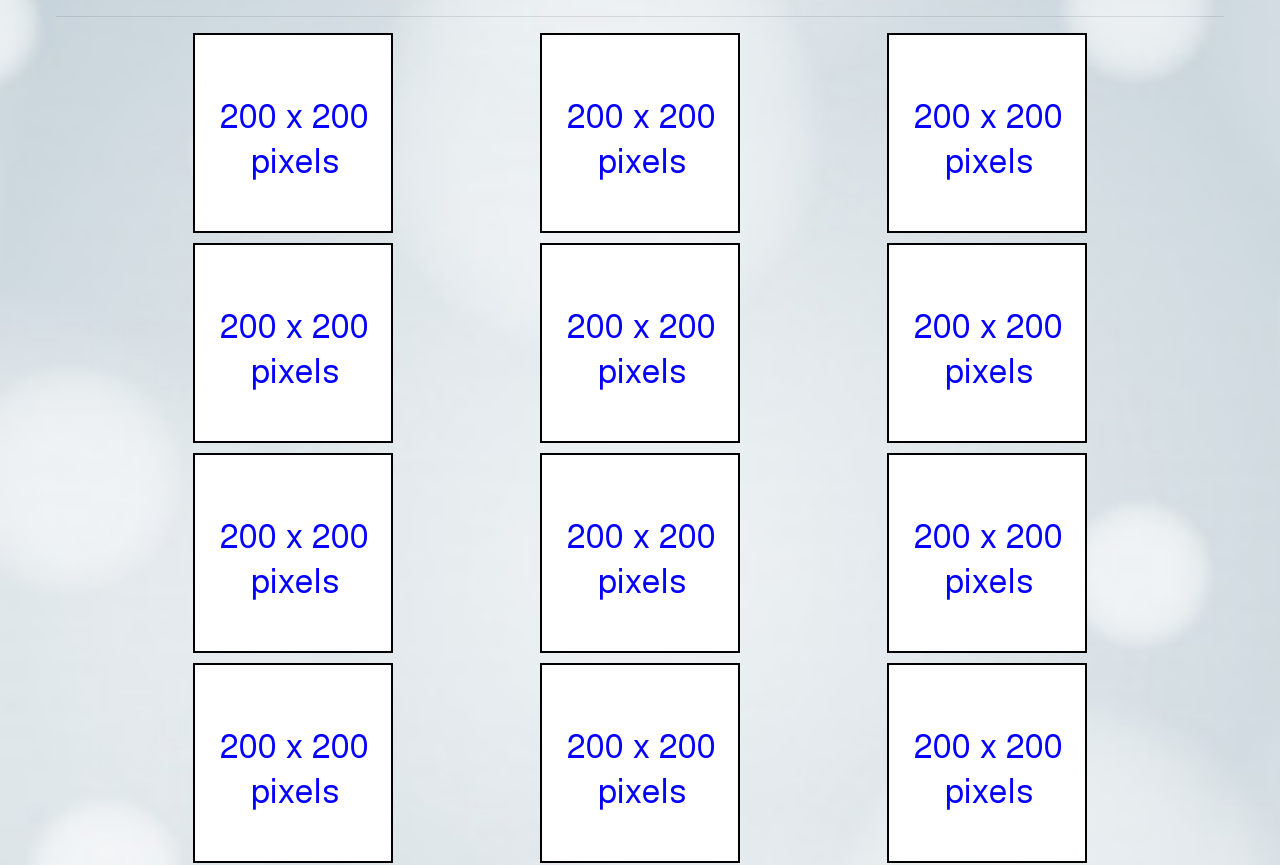
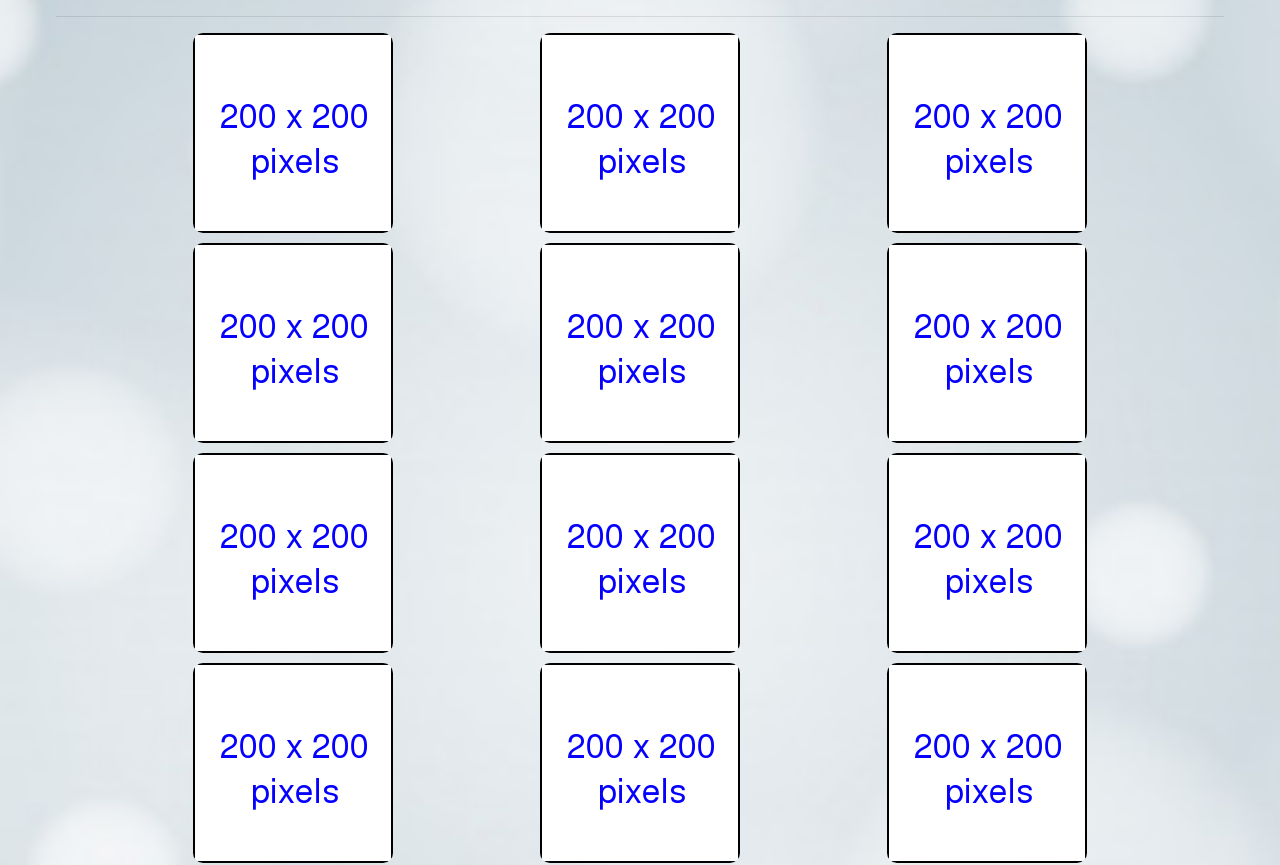
Before and after one commit to MartinAmura/paginaale, a website: page clientes.html in a window 1280 px wide. Shown: the part 222-1087 px from the top of the page. Drawn offline with nearby package versions, Linux system fonts and the light colour scheme.

Commit message:
Cambie la parte de clientes puse bordes redondeados

```diff
--- a/clientes.html
+++ b/clientes.html
@@ -48,18 +48,18 @@
 	<main class="container">
 		<hr>
 			<section class="clientes">
-				<div><img src="./assets/EMPRESA1.png"></div>
-				<div><img src="./assets/EMPRESA1.png"></div>
-				<div><img src="./assets/EMPRESA1.png"></div>
-				<div><img src="./assets/EMPRESA1.png"></div>
-				<div><img src="./assets/EMPRESA1.png"></div>
-				<div><img src="./assets/EMPRESA1.png"></div>
-				<div><img src="./assets/EMPRESA1.png"></div>
-				<div><img src="./assets/EMPRESA1.png"></div>
-				<div><img src="./assets/EMPRESA1.png"></div>
-				<div><img src="./assets/EMPRESA1.png"></div>
-				<div><img src="./assets/EMPRESA1.png"></div>
-				<div><img src="./assets/EMPRESA1.png"></div>
+				<div><img class="borde" src="./assets/EMPRESA1.png"></div>
+				<div><img class="borde" src="./assets/EMPRESA1.png"></div>
+				<div><img class="borde" src="./assets/EMPRESA1.png"></div>
+				<div><img class="borde" src="./assets/EMPRESA1.png"></div>
+				<div><img class="borde" src="./assets/EMPRESA1.png"></div>
+				<div><img class="borde" src="./assets/EMPRESA1.png"></div>
+				<div><img class="borde" src="./assets/EMPRESA1.png"></div>
+				<div><img class="borde" src="./assets/EMPRESA1.png"></div>
+				<div><img class="borde" src="./assets/EMPRESA1.png"></div>
+				<div><img class="borde" src="./assets/EMPRESA1.png"></div>
+				<div><img class="borde" src="./assets/EMPRESA1.png"></div>
+				<div><img class="borde" src="./assets/EMPRESA1.png"></div>
 			</section>
 		<hr>
 		<div class="pie">
--- a/css/styles.css
+++ b/css/styles.css
@@ -82,3 +82,7 @@
 .contacto{
     text-align: center;
 }
+
+.borde{
+    border-radius: 10px;
+}
```
